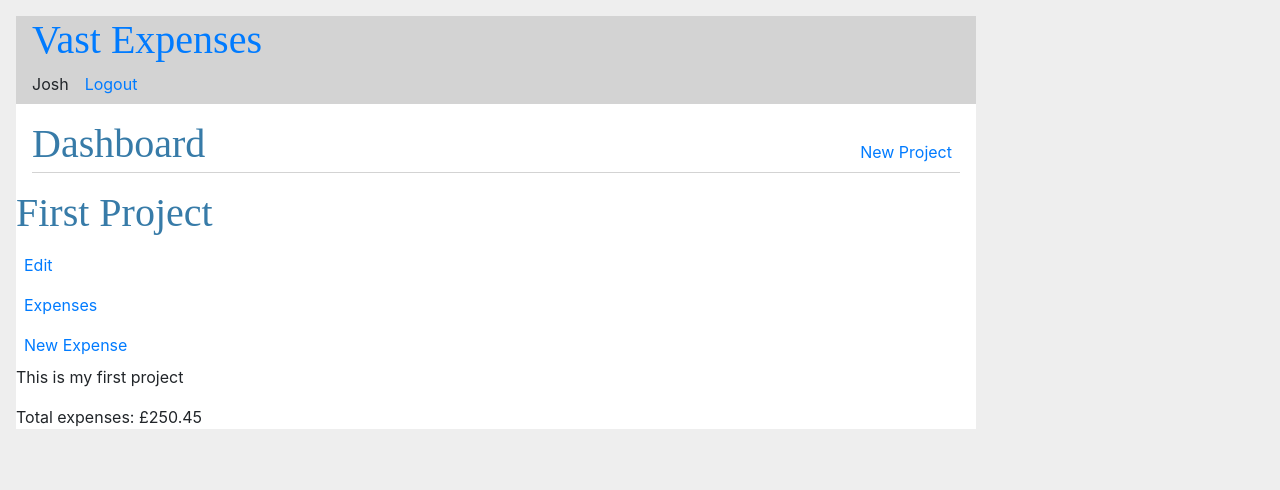
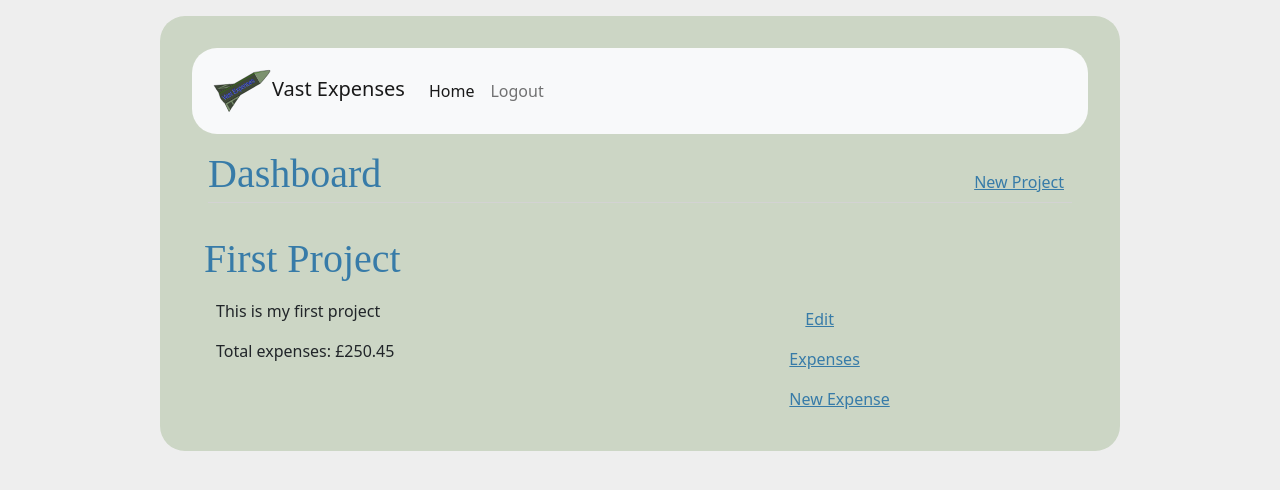
Before and after one commit to anyone27/vast_expenses, a Flask app: page / in a window 1280 px wide. Shown: the top 490 px of the page. Run offline with Flask 2, Linux system fonts and the light colour scheme; a user stored in the database is signed in; data comes from the database, SQL or seed files in the repository; some libraries are stand-ins or nearby versions.

Commit message:
layout and styling

```diff
--- a/app.py
+++ b/app.py
@@ -242,11 +242,7 @@ def new_expense(project_id):
         description = request.form['expense_description']
         amount = request.form['expense_amount']
         date = request.form['expense_date']
-        # TODO check allowed file extensions
-        # if allowed_file(request.files['file']):
         receipt = upload_file(request.files['file'])
-        # elif not allowed_file(request.files['file']):
-        #     error = 'This file type is not allowed. Allowed filetypes: PDF, PNG, JPG, JPEG'
         projects = get_project(project_id)
         error = None
 
--- a/static/style.css
+++ b/static/style.css
@@ -7,7 +7,13 @@ html {
 body {
     max-width: 960px;
     margin: 0 auto;
-    background: white;
+    background: #CCD6C5;
+    padding: 2rem;
+    border-radius: 25px;
+}
+
+.rounded-corners {
+    border-radius: 25px;
 }
 
 h1 {
--- a/templates/dashboard.html
+++ b/templates/dashboard.html
@@ -9,6 +9,11 @@
     {% endif %}
 {% endblock %}
 
+<div>
+    <span>Welcome,
+        {{ g.user['username'] }}</span>
+</div>
+
 {% block content %}
     {% for project in projects %}
         <article class="projects">
@@ -16,13 +21,31 @@
                 <div>
                     <h1>{{ project['project_name'] }}</h1>
                 </div>
+                <div class="container">
+                    <div class="row">
+                        <div class="col-sm">
+                            <p class="description">{{ project['project_description'] }}</p>
+                        </div>
+                        <div class="col-sm-4">
                             <a class="action" href="{{ url_for('update_project', project_id=project['id']) }}">Edit</a>
+                        </div>
+                        <div class="row">
+                            <div class="col-sm">
+                                <p class="Sum_of_expenses">Total expenses: £{{ Sum_of_expenses[project['id']] }}
+                                </div>
+                                <div class="col-sm-4">
                                     <a class="action" href="{{ url_for('expense_summary', project_id=project['id']) }}">Expenses</a>
+                                </div>
+                            </div>
+                            <div class="row">
+                                <div class="col-sm"></div>
+                                <div class="col-sm-4">
                                     <a class="action" href="{{ url_for('new_expense', project_id=project['id']) }}">New Expense</a>
+                                </div>
+                            </div>
+                        </div>
+                    </div>
                 </header>
-            <p class="description">{{ project['project_description'] }}</p>
-            <p class="Sum_of_expenses">Total expenses: £{{ Sum_of_expenses[project['id']] }}
-            </p>
             </article>
             {% if not loop.last %}
                 <hr>
--- a/templates/layout.html
+++ b/templates/layout.html
@@ -1,5 +1,5 @@
 <!DOCTYPE html>
-<html>
+<html lang="en">
     <head>
         <meta charset="utf-8">
         <meta name="viewport" content="width=device-width, initial-scale=1">
@@ -8,31 +8,33 @@
             {% block title %}{% endblock %}
             - Vast Expenses
         </title>
+
+        <link href="https://cdn.jsdelivr.net/npm/bootstrap@5.0.2/dist/css/bootstrap.min.css" rel="stylesheet" integrity="sha384-EVSTQN3/azprG1Anm3QDgpJLIm9Nao0Yz1ztcQTwFspd3yD65VohhpuuCOmLASjC" crossorigin="anonymous">
+
         <link rel="stylesheet" href="{{ url_for('static', filename='style.css') }}">
 
-        <link rel="stylesheet" href="https://maxcdn.bootstrapcdn.com/bootstrap/4.0.0-alpha.2/css/bootstrap.min.css" integrity="sha384-y3tfxAZXuh4HwSYylfB+J125MxIs6mR5FOHamPBG064zB+AFeWH94NdvaCBm8qnd" crossorigin="anonymous">
-        <nav>
-            <h1>
-                <a href="/">Vast Expenses</a>
-            </h1>
-            <ul>
-                {% if g.user %}
-                    <li>
-                        <span>{{ g.user['username'] }}</span>
-                    </li>
-                    <li>
-                        <a href="{{ url_for('logout') }}">Logout</a>
-                    </li>
-                {% else %}
-                    <li>
-                        <a href="{{ url_for('register') }}">Register</a>
-                    </li>
-                    <li>
-                        <a href="{{ url_for('login') }}">Log In</a>
-                    </li>
-                {% endif %}
-            </ul>
+        <!-- Bootstrap NavBar -->
+        <nav class="navbar navbar-expand-lg navbar-light bg-light rounded-corners">
+            <div class="container-fluid">
+                <a class="navbar-brand" href="/">
+                    <img src="/static/vast_expenses_logo.svg" alt="Vast Expenses Logo" width="60" class="d-inline-block align-text-left">Vast Expenses</a>
+                <button class="navbar-toggler" type="button" data-bs-toggle="collapse" data-bs-target="#navbarNavAltMarkup" aria-controls="navbarNavAltMarkup" aria-expanded="false" aria-label="Toggle navigation">
+                    <span class="navbar-toggler-icon"></span>
+                </button>
+                <div class="collapse navbar-collapse" id="navbarNavAltMarkup">
+                    <div class="navbar-nav">
+                        <a class="nav-link active" aria-current="page" href="/">Home</a>
+                        {% if g.user %}
+                            <a class="nav-link" href="{{ url_for('logout') }}">Logout</a>
+                        {% else %}
+                            <a class="nav-link" href="{{ url_for('login') }}">Log In</a>
+                            <a class="nav-link" href="{{ url_for('register') }}">Register</a>
+                        {% endif %}
+                    </div>
+                </div>
+            </div>
         </nav>
+
         <section class="content">
             <header>
                 {% block header %}{% endblock %}
@@ -46,9 +48,11 @@
         </section>
     </head>
     <body>
-        {% block content %}{% endblock %}
+        <div class="container">
 
-        <script src="https://ajax.googleapis.com/ajax/libs/jquery/2.1.4/jquery.min.js"></script>
-        <script src="https://maxcdn.bootstrapcdn.com/bootstrap/4.0.0-alpha.2/js/bootstrap.min.js" integrity="sha384-vZ2WRJMwsjRMW/8U7i6PWi6AlO1L79snBrmgiDpgIWJ82z8eA5lenwvxbMV1PAh7" crossorigin="anonymous"></script>
+            {% block content %}{% endblock %}
+        </div>
+        <script src="https://cdn.jsdelivr.net/npm/bootstrap@5.0.2/dist/js/bootstrap.bundle.min.js" integrity="sha384-MrcW6ZMFYlzcLA8Nl+NtUVF0sA7MsXsP1UyJoMp4YLEuNSfAP+JcXn/tWtIaxVXM" crossorigin="anonymous"></script>
+
     </body>
 </html>
```
Also changed, not shown: templates/expense_summary.html (+13 -0 lines), templates/index.html (+7 -1 lines), templates/new_expense.html (+20 -1 lines), templates/new_project.html (+14 -0 lines), static/vast_expenses_logo.svg (added). Lines whose indentation alone changed are shown as unchanged.
